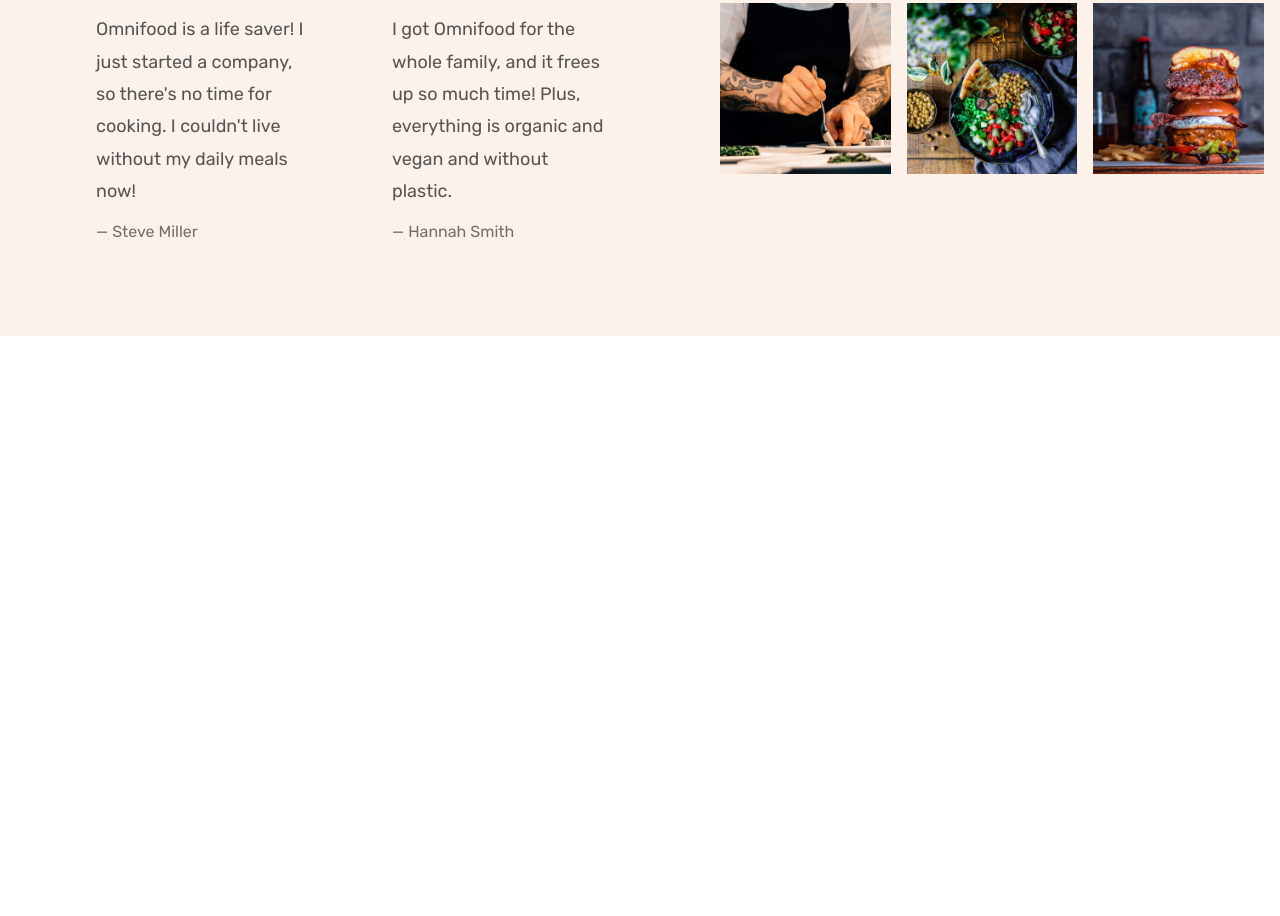
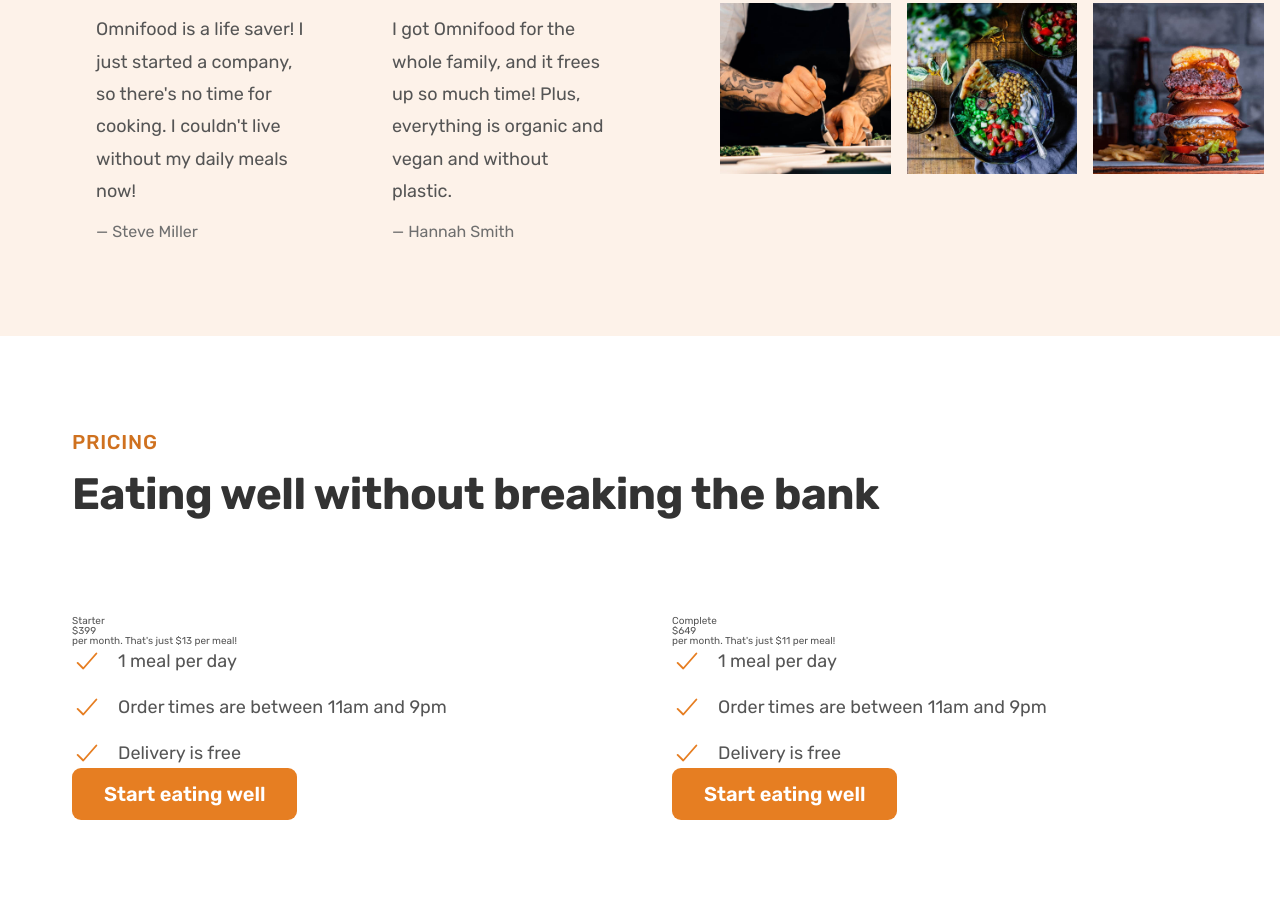
Before and after one commit to Kingsley-coder-prog/07-Omnifood, a plain HTML site: page index.html in a window 1280 px wide. Shown: the part 4283-5199 px from the top of the page. Before the commit the page ends 4619 px from the top, so only its background shows below. Drawn offline with nearby package versions, Linux system fonts and the light colour scheme.

Commit message:
latest commit

```diff
--- a/css/general.css
+++ b/css/general.css
@@ -197,6 +197,26 @@ body {
   border-bottom: 1px solid transparent;
 }
 
+.list {
+  list-style: none;
+  display: flex;
+  flex-direction: column;
+  gap: 1.6rem;
+}
+
+.list-item {
+  font-size: 1.8rem;
+  display: flex;
+  align-items: center;
+  gap: 1.6rem;
+}
+
+.list-icon {
+  width: 3rem;
+  height: 3rem;
+  color: #e67e22;
+}
+
 .margin-right-sm {
   margin-right: 1.6rem !important;
 }
--- a/css/style.css
+++ b/css/style.css
@@ -293,26 +293,6 @@
   font-size: 1.8rem;
 }
 
-.list {
-  list-style: none;
-  display: flex;
-  flex-direction: column;
-  gap: 1.6rem;
-}
-
-.list-item {
-  font-size: 1.8rem;
-  display: flex;
-  align-items: center;
-  gap: 1.6rem;
-}
-
-.list-icon {
-  width: 3rem;
-  height: 3rem;
-  color: #e67e22;
-}
-
 /* *********************** */
 /*TESTIMONIAL SECTION  */
 /* *********************** */
@@ -372,3 +352,11 @@
 .gallery-item img:hover {
   transform: scale(1.1);
 }
+
+/* *********************** */
+/*PRICING SECTION  */
+/* *********************** */
+
+.section-pricing {
+  padding: 9.6rem 0;
+}
--- a/index.html
+++ b/index.html
@@ -259,6 +259,43 @@
           </figure>
         </div>
       </section>
+
+      <section class="section-pricing">
+        <div class="container">
+          <span class="subheading">Pricing</span>
+          <h2 class="heading-secondary">Eating well without breaking the bank</h2>
+        </div>
+
+        <div class="container grid grid--2--cols">
+          <div class="pricing-plan">
+            <p class="plan-name">Starter</p>
+            <p class="plan-price"><span>$</span>399</p>
+            <p class="plan-text">per month. That's just $13 per meal!</p>
+            <ul class="list">
+              <li class="list-item"><ion-icon class="list-icon" name="checkmark-outline"></ion-icon><span>1 meal per day</span></li>
+
+              <li class="list-item"><ion-icon class="list-icon" name="checkmark-outline"></ion-icon><span>Order times are between 11am and 9pm</span></li>
+
+              <li class="list-item"><ion-icon class="list-icon" name="checkmark-outline"></ion-icon><span>Delivery is free</span></li>
+            </ul>
+            <a href="#" class="btn btn--full">Start eating well</a>
+          </div>
+
+          <div class="pricing-plan">
+            <p class="plan-name">Complete</p>
+            <p class="plan-price"><span>$</span>649</p>
+            <p class="plan-text">per month. That's just $11 per meal!</p>
+            <ul class="list">
+              <li class="list-item"><ion-icon class="list-icon" name="checkmark-outline"></ion-icon><span>1 meal per day</span></li>
+
+              <li class="list-item"><ion-icon class="list-icon" name="checkmark-outline"></ion-icon><span>Order times are between 11am and 9pm</span></li>
+
+              <li class="list-item"><ion-icon class="list-icon" name="checkmark-outline"></ion-icon><span>Delivery is free</span></li>
+            </ul>
+            <a href="#" class="btn btn--full">Start eating well</a>
+          </div>
+        </div>
+      </section>
     </main>
 
     <script type="module" src="https://unpkg.com/ionicons@7.1.0/dist/ionicons/ionicons.esm.js"></script>
```
